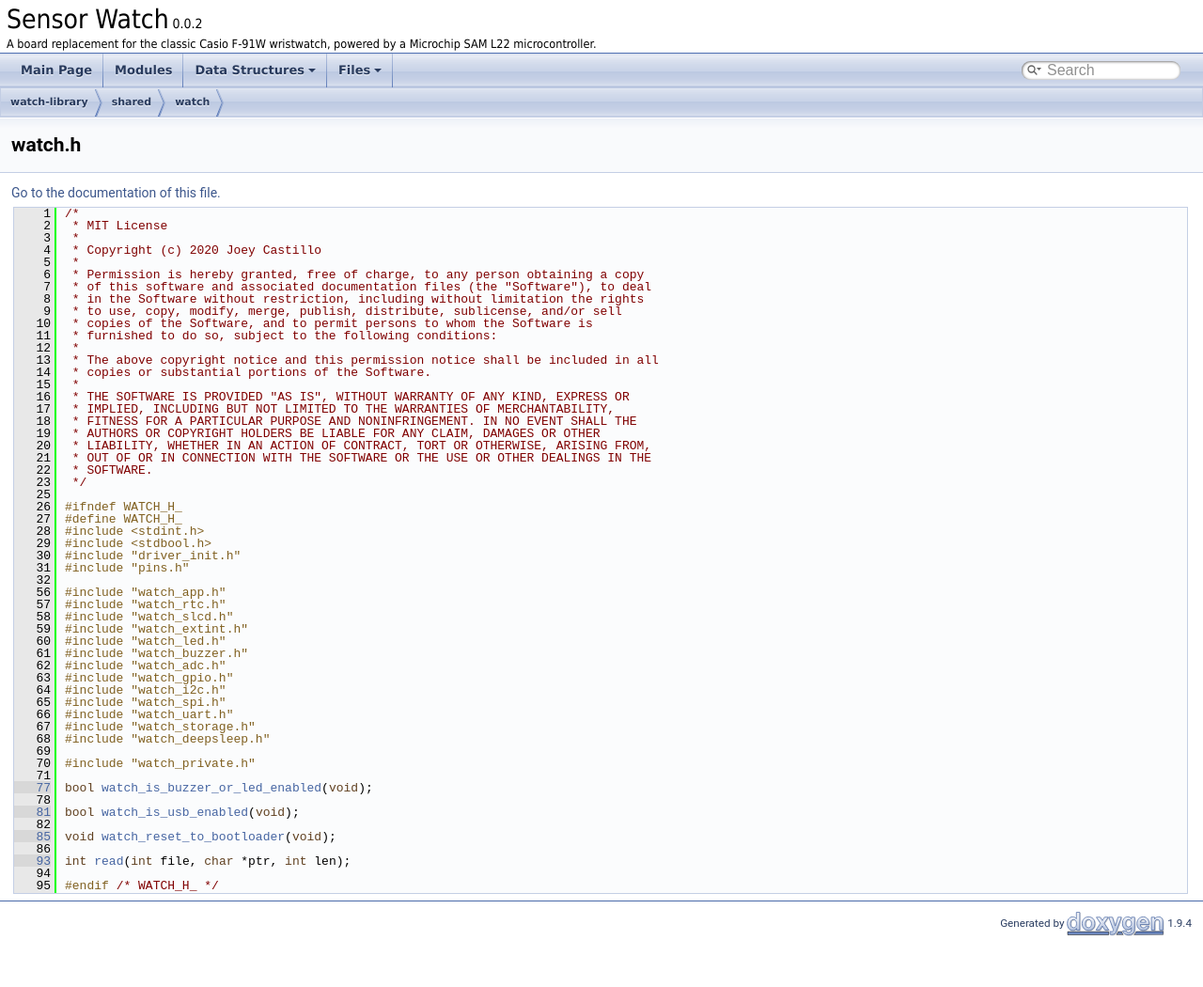
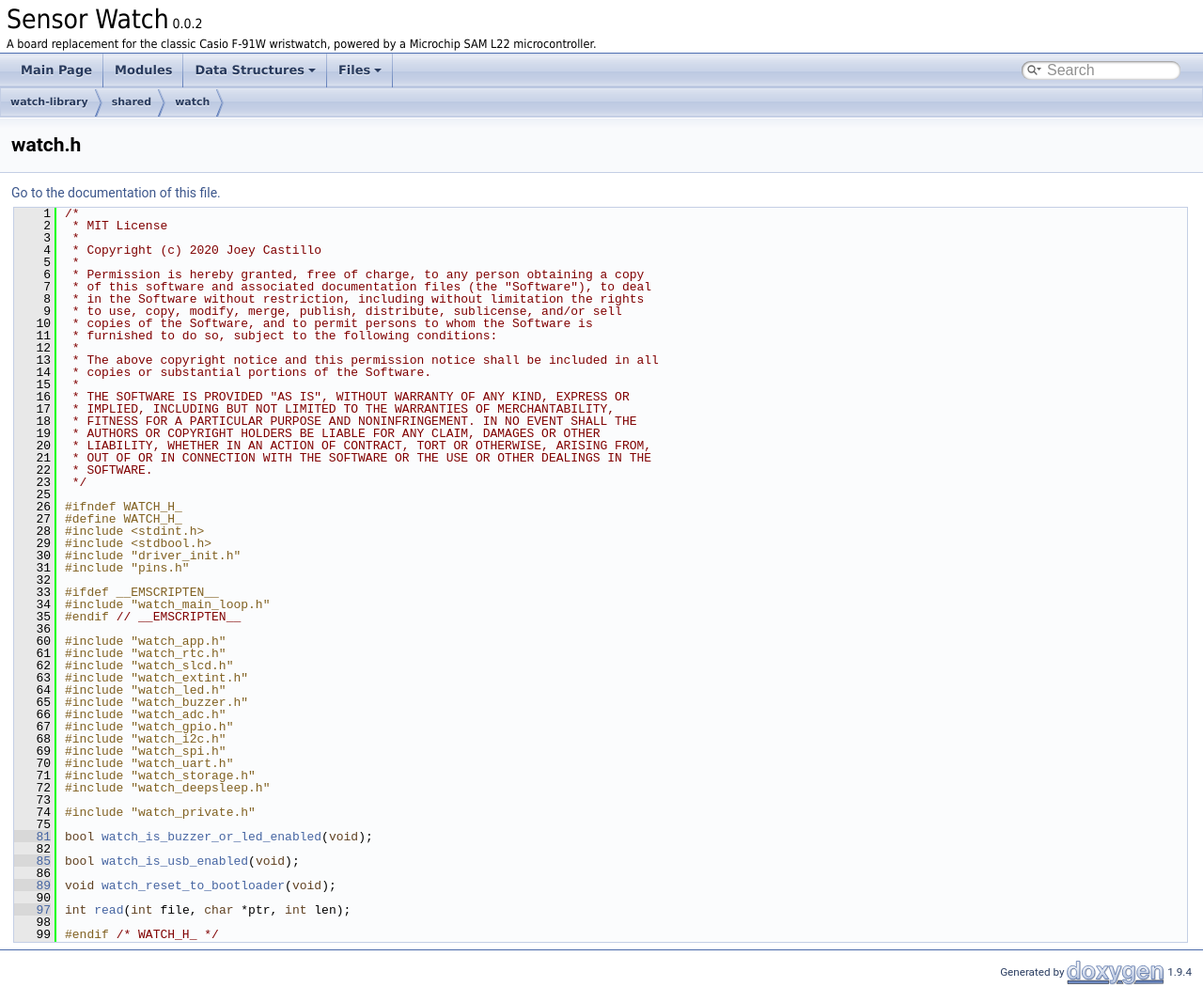
Before and after one commit to joeycastillo/Sensor-Watch, a plain HTML site: page watch_8h_source.html in a window 1280 px wide. Shown: the whole page at 94% size. Before the commit the page ends 998 px from the top, so only its background shows below. Drawn offline with Linux system fonts and the light colour scheme.

Commit message:
deploy: 4d860f482e68f125788248ec63bd2b9a9120183d

```diff
--- a/watch_8h_source.html
+++ b/watch_8h_source.html
@@ -101,31 +101,35 @@
 <div class="line"><a id="l00030" name="l00030"></a><span class="lineno">   30</span><span class="preprocessor">#include &quot;driver_init.h&quot;</span></div>
 <div class="line"><a id="l00031" name="l00031"></a><span class="lineno">   31</span><span class="preprocessor">#include &quot;pins.h&quot;</span></div>
 <div class="line"><a id="l00032" name="l00032"></a><span class="lineno">   32</span> </div>
-<div class="line"><a id="l00056" name="l00056"></a><span class="lineno">   56</span><span class="preprocessor">#include &quot;watch_app.h&quot;</span></div>
-<div class="line"><a id="l00057" name="l00057"></a><span class="lineno">   57</span><span class="preprocessor">#include &quot;watch_rtc.h&quot;</span></div>
-<div class="line"><a id="l00058" name="l00058"></a><span class="lineno">   58</span><span class="preprocessor">#include &quot;watch_slcd.h&quot;</span></div>
-<div class="line"><a id="l00059" name="l00059"></a><span class="lineno">   59</span><span class="preprocessor">#include &quot;watch_extint.h&quot;</span></div>
-<div class="line"><a id="l00060" name="l00060"></a><span class="lineno">   60</span><span class="preprocessor">#include &quot;watch_led.h&quot;</span></div>
-<div class="line"><a id="l00061" name="l00061"></a><span class="lineno">   61</span><span class="preprocessor">#include &quot;watch_buzzer.h&quot;</span></div>
-<div class="line"><a id="l00062" name="l00062"></a><span class="lineno">   62</span><span class="preprocessor">#include &quot;watch_adc.h&quot;</span></div>
-<div class="line"><a id="l00063" name="l00063"></a><span class="lineno">   63</span><span class="preprocessor">#include &quot;watch_gpio.h&quot;</span></div>
-<div class="line"><a id="l00064" name="l00064"></a><span class="lineno">   64</span><span class="preprocessor">#include &quot;watch_i2c.h&quot;</span></div>
-<div class="line"><a id="l00065" name="l00065"></a><span class="lineno">   65</span><span class="preprocessor">#include &quot;watch_spi.h&quot;</span></div>
-<div class="line"><a id="l00066" name="l00066"></a><span class="lineno">   66</span><span class="preprocessor">#include &quot;watch_uart.h&quot;</span></div>
-<div class="line"><a id="l00067" name="l00067"></a><span class="lineno">   67</span><span class="preprocessor">#include &quot;watch_storage.h&quot;</span></div>
-<div class="line"><a id="l00068" name="l00068"></a><span class="lineno">   68</span><span class="preprocessor">#include &quot;watch_deepsleep.h&quot;</span></div>
-<div class="line"><a id="l00069" name="l00069"></a><span class="lineno">   69</span> </div>
-<div class="line"><a id="l00070" name="l00070"></a><span class="lineno">   70</span><span class="preprocessor">#include &quot;watch_private.h&quot;</span></div>
-<div class="line"><a id="l00071" name="l00071"></a><span class="lineno">   71</span> </div>
-<div class="line"><a id="l00077" name="l00077"></a><span class="lineno"><a class="line" href="watch_8h.html#a6df21baf06b4a5392d95dd3cdde75d94">   77</a></span><span class="keywordtype">bool</span> <a class="code hl_function" href="watch_8h.html#a6df21baf06b4a5392d95dd3cdde75d94">watch_is_buzzer_or_led_enabled</a>(<span class="keywordtype">void</span>);</div>
-<div class="line"><a id="l00078" name="l00078"></a><span class="lineno">   78</span> </div>
-<div class="line"><a id="l00081" name="l00081"></a><span class="lineno"><a class="line" href="watch_8h.html#a1324426e2c366033abbb1b2e78b61305">   81</a></span><span class="keywordtype">bool</span> <a class="code hl_function" href="watch_8h.html#a1324426e2c366033abbb1b2e78b61305">watch_is_usb_enabled</a>(<span class="keywordtype">void</span>);</div>
+<div class="line"><a id="l00033" name="l00033"></a><span class="lineno">   33</span><span class="preprocessor">#ifdef __EMSCRIPTEN__</span></div>
+<div class="line"><a id="l00034" name="l00034"></a><span class="lineno">   34</span><span class="preprocessor">#include &quot;watch_main_loop.h&quot;</span></div>
+<div class="line"><a id="l00035" name="l00035"></a><span class="lineno">   35</span><span class="preprocessor">#endif </span><span class="comment">// __EMSCRIPTEN__</span></div>
+<div class="line"><a id="l00036" name="l00036"></a><span class="lineno">   36</span> </div>
+<div class="line"><a id="l00060" name="l00060"></a><span class="lineno">   60</span><span class="preprocessor">#include &quot;watch_app.h&quot;</span></div>
+<div class="line"><a id="l00061" name="l00061"></a><span class="lineno">   61</span><span class="preprocessor">#include &quot;watch_rtc.h&quot;</span></div>
+<div class="line"><a id="l00062" name="l00062"></a><span class="lineno">   62</span><span class="preprocessor">#include &quot;watch_slcd.h&quot;</span></div>
+<div class="line"><a id="l00063" name="l00063"></a><span class="lineno">   63</span><span class="preprocessor">#include &quot;watch_extint.h&quot;</span></div>
+<div class="line"><a id="l00064" name="l00064"></a><span class="lineno">   64</span><span class="preprocessor">#include &quot;watch_led.h&quot;</span></div>
+<div class="line"><a id="l00065" name="l00065"></a><span class="lineno">   65</span><span class="preprocessor">#include &quot;watch_buzzer.h&quot;</span></div>
+<div class="line"><a id="l00066" name="l00066"></a><span class="lineno">   66</span><span class="preprocessor">#include &quot;watch_adc.h&quot;</span></div>
+<div class="line"><a id="l00067" name="l00067"></a><span class="lineno">   67</span><span class="preprocessor">#include &quot;watch_gpio.h&quot;</span></div>
+<div class="line"><a id="l00068" name="l00068"></a><span class="lineno">   68</span><span class="preprocessor">#include &quot;watch_i2c.h&quot;</span></div>
+<div class="line"><a id="l00069" name="l00069"></a><span class="lineno">   69</span><span class="preprocessor">#include &quot;watch_spi.h&quot;</span></div>
+<div class="line"><a id="l00070" name="l00070"></a><span class="lineno">   70</span><span class="preprocessor">#include &quot;watch_uart.h&quot;</span></div>
+<div class="line"><a id="l00071" name="l00071"></a><span class="lineno">   71</span><span class="preprocessor">#include &quot;watch_storage.h&quot;</span></div>
+<div class="line"><a id="l00072" name="l00072"></a><span class="lineno">   72</span><span class="preprocessor">#include &quot;watch_deepsleep.h&quot;</span></div>
+<div class="line"><a id="l00073" name="l00073"></a><span class="lineno">   73</span> </div>
+<div class="line"><a id="l00074" name="l00074"></a><span class="lineno">   74</span><span class="preprocessor">#include &quot;watch_private.h&quot;</span></div>
+<div class="line"><a id="l00075" name="l00075"></a><span class="lineno">   75</span> </div>
+<div class="line"><a id="l00081" name="l00081"></a><span class="lineno"><a class="line" href="watch_8h.html#a6df21baf06b4a5392d95dd3cdde75d94">   81</a></span><span class="keywordtype">bool</span> <a class="code hl_function" href="watch_8h.html#a6df21baf06b4a5392d95dd3cdde75d94">watch_is_buzzer_or_led_enabled</a>(<span class="keywordtype">void</span>);</div>
 <div class="line"><a id="l00082" name="l00082"></a><span class="lineno">   82</span> </div>
-<div class="line"><a id="l00085" name="l00085"></a><span class="lineno"><a class="line" href="watch_8h.html#a4b79c545e0876aefdbd405d469ce27f4">   85</a></span><span class="keywordtype">void</span> <a class="code hl_function" href="watch_8h.html#a4b79c545e0876aefdbd405d469ce27f4">watch_reset_to_bootloader</a>(<span class="keywordtype">void</span>);</div>
+<div class="line"><a id="l00085" name="l00085"></a><span class="lineno"><a class="line" href="watch_8h.html#a1324426e2c366033abbb1b2e78b61305">   85</a></span><span class="keywordtype">bool</span> <a class="code hl_function" href="watch_8h.html#a1324426e2c366033abbb1b2e78b61305">watch_is_usb_enabled</a>(<span class="keywordtype">void</span>);</div>
 <div class="line"><a id="l00086" name="l00086"></a><span class="lineno">   86</span> </div>
-<div class="line"><a id="l00093" name="l00093"></a><span class="lineno"><a class="line" href="watch_8h.html#aa0c5d610f8b61891a7cf5fca2671b6f9">   93</a></span><span class="keywordtype">int</span> <a class="code hl_function" href="watch_8h.html#aa0c5d610f8b61891a7cf5fca2671b6f9">read</a>(<span class="keywordtype">int</span> file, <span class="keywordtype">char</span> *ptr, <span class="keywordtype">int</span> len);</div>
-<div class="line"><a id="l00094" name="l00094"></a><span class="lineno">   94</span> </div>
-<div class="line"><a id="l00095" name="l00095"></a><span class="lineno">   95</span><span class="preprocessor">#endif </span><span class="comment">/* WATCH_H_ */</span><span class="preprocessor"></span></div>
+<div class="line"><a id="l00089" name="l00089"></a><span class="lineno"><a class="line" href="watch_8h.html#a4b79c545e0876aefdbd405d469ce27f4">   89</a></span><span class="keywordtype">void</span> <a class="code hl_function" href="watch_8h.html#a4b79c545e0876aefdbd405d469ce27f4">watch_reset_to_bootloader</a>(<span class="keywordtype">void</span>);</div>
+<div class="line"><a id="l00090" name="l00090"></a><span class="lineno">   90</span> </div>
+<div class="line"><a id="l00097" name="l00097"></a><span class="lineno"><a class="line" href="watch_8h.html#aa0c5d610f8b61891a7cf5fca2671b6f9">   97</a></span><span class="keywordtype">int</span> <a class="code hl_function" href="watch_8h.html#aa0c5d610f8b61891a7cf5fca2671b6f9">read</a>(<span class="keywordtype">int</span> file, <span class="keywordtype">char</span> *ptr, <span class="keywordtype">int</span> len);</div>
+<div class="line"><a id="l00098" name="l00098"></a><span class="lineno">   98</span> </div>
+<div class="line"><a id="l00099" name="l00099"></a><span class="lineno">   99</span><span class="preprocessor">#endif </span><span class="comment">/* WATCH_H_ */</span><span class="preprocessor"></span></div>
 <div class="ttc" id="awatch_8h_html_a1324426e2c366033abbb1b2e78b61305"><div class="ttname"><a href="watch_8h.html#a1324426e2c366033abbb1b2e78b61305">watch_is_usb_enabled</a></div><div class="ttdeci">bool watch_is_usb_enabled(void)</div><div class="ttdoc">Returns true if USB is enabled.</div></div>
 <div class="ttc" id="awatch_8h_html_a4b79c545e0876aefdbd405d469ce27f4"><div class="ttname"><a href="watch_8h.html#a4b79c545e0876aefdbd405d469ce27f4">watch_reset_to_bootloader</a></div><div class="ttdeci">void watch_reset_to_bootloader(void)</div><div class="ttdoc">Resets in the UF2 bootloader mode.</div></div>
 <div class="ttc" id="awatch_8h_html_a6df21baf06b4a5392d95dd3cdde75d94"><div class="ttname"><a href="watch_8h.html#a6df21baf06b4a5392d95dd3cdde75d94">watch_is_buzzer_or_led_enabled</a></div><div class="ttdeci">bool watch_is_buzzer_or_led_enabled(void)</div><div class="ttdoc">Returns true if either the buzzer or the LED driver is enabled.</div></div>
```
